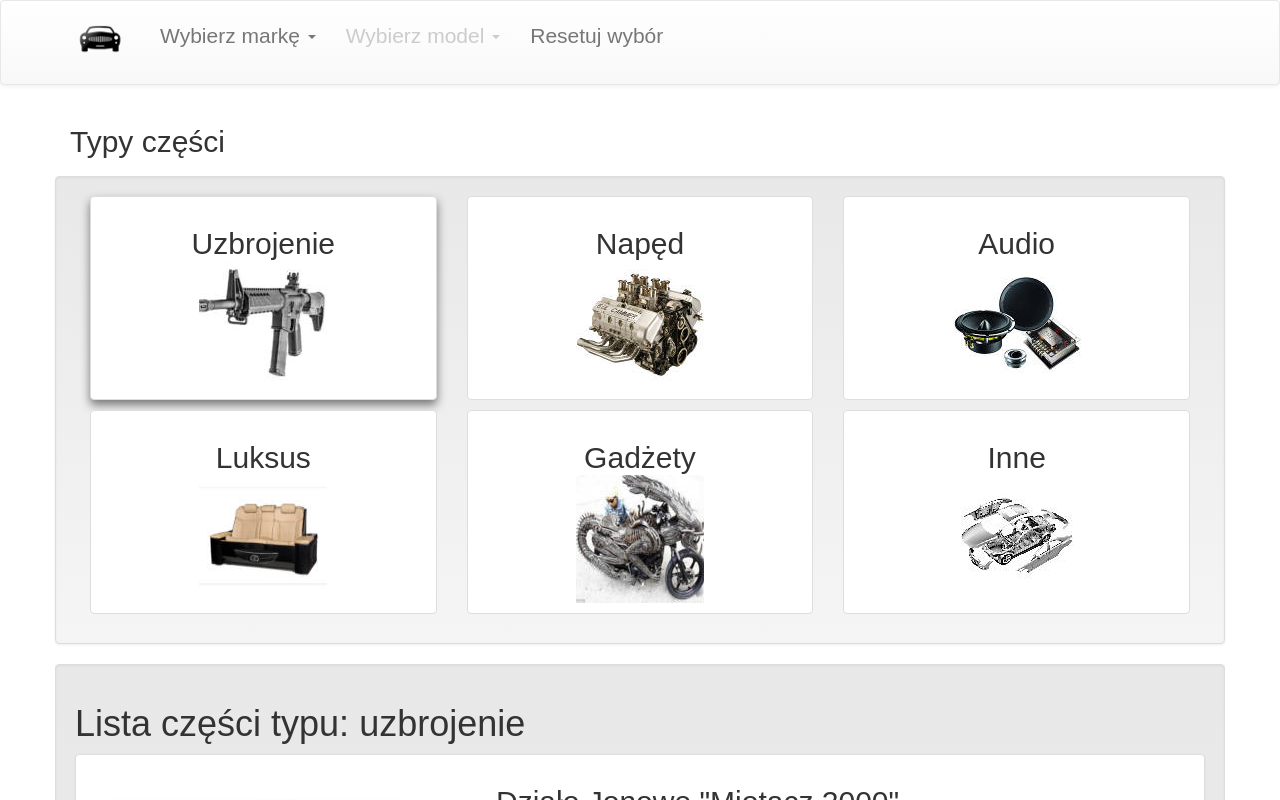
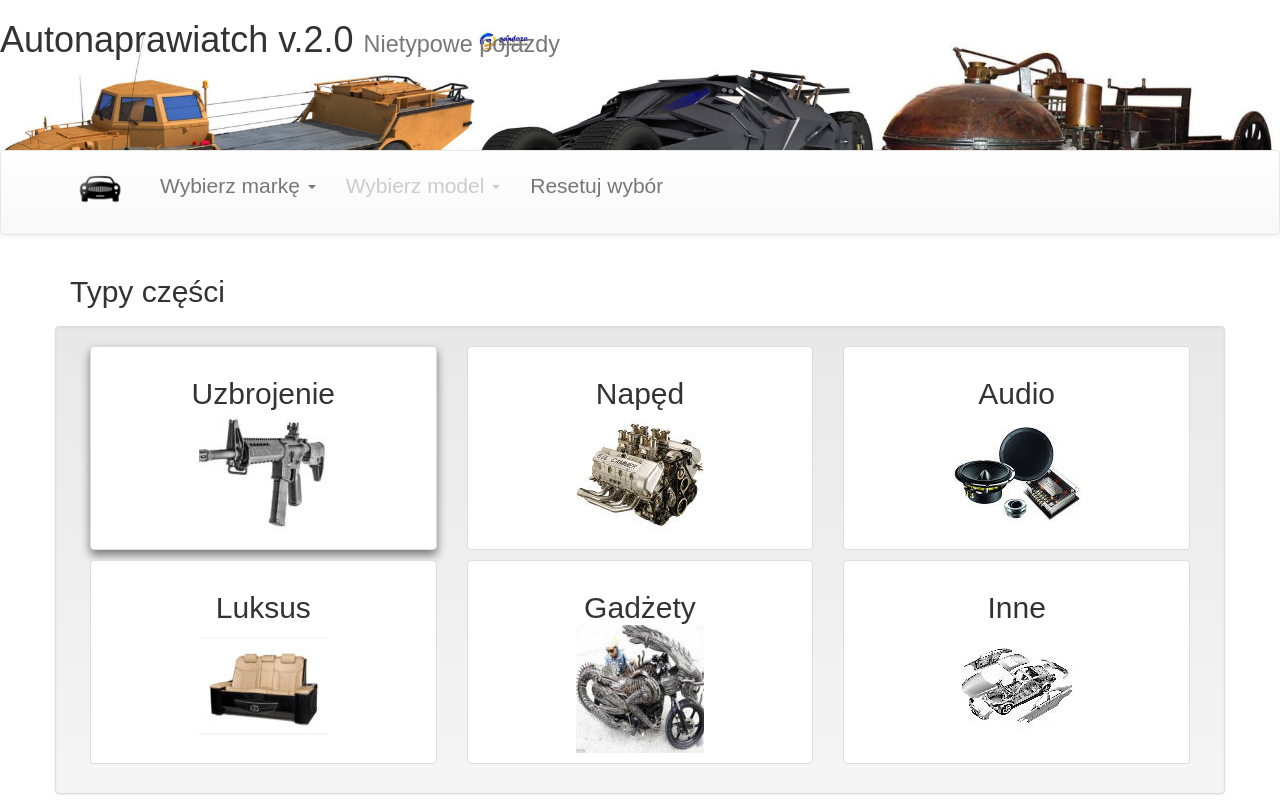
Before and after one commit to infoshareacademy/jfdd5-vikata-app, a React (Create React App) app: page / in a window 1280 px wide. Shown: the top 800 px of the page. Built offline with nearby package versions, Linux system fonts and the light colour scheme.

Commit message:
header banner added

```diff
--- a/src/App/App.css
+++ b/src/App/App.css
@@ -1,8 +1,7 @@
 .pageHeader {
   width:100%;
-  height:100%;
-  height:calc(100% - 1px);
-  background-image:url('https://c.stocksy.com/a/RcN300/z0/805779.jpg');
+  height:130px;
+  background-image:url('../../public/img/img-header/vikata-app-baner.jpg');
   background-size:cover;
 }
 
--- a/src/App/App.js
+++ b/src/App/App.js
@@ -1,6 +1,6 @@
 import React from 'react'
 import { connect} from 'react-redux'
-import { PageHeader, Image } from 'react-bootstrap'
+import { PageHeader } from 'react-bootstrap'
 import './App.css';
 import {CarSelectionForm} from '../CarSelectionForm'
 import { TypesView } from '../TypesView'
@@ -14,7 +14,8 @@ class App extends React.Component {
   render() {
     return (
       <div className="App">
-      <CarSelectionForm/>
+        <PageHeader bsClass="pageHeader">Autonaprawiatch v.2.0 <small>Nietypowe pojazdy</small></PageHeader>
+        <CarSelectionForm/>
         <TypesView/>
           {this.props.children}
 
```
Also changed, not shown: public/img/img-header/vikata-app-baner.jpg (added).
